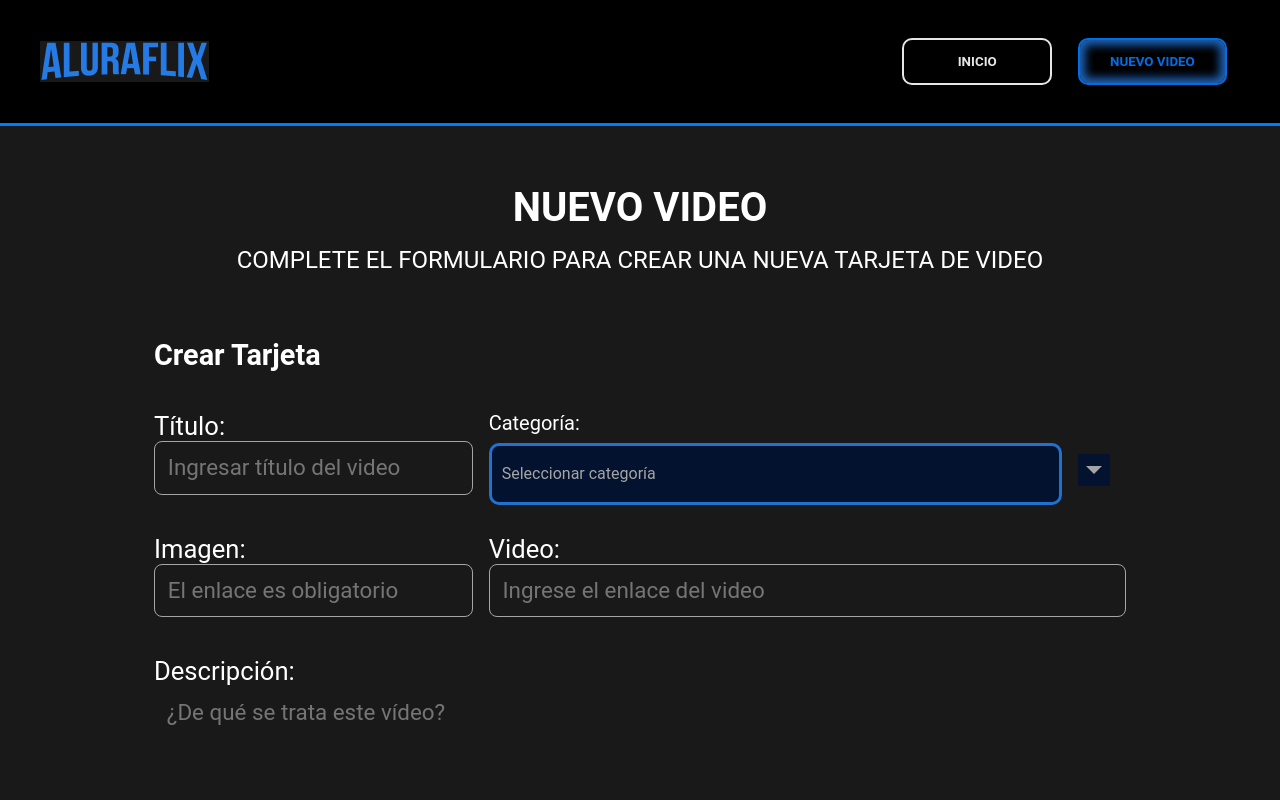
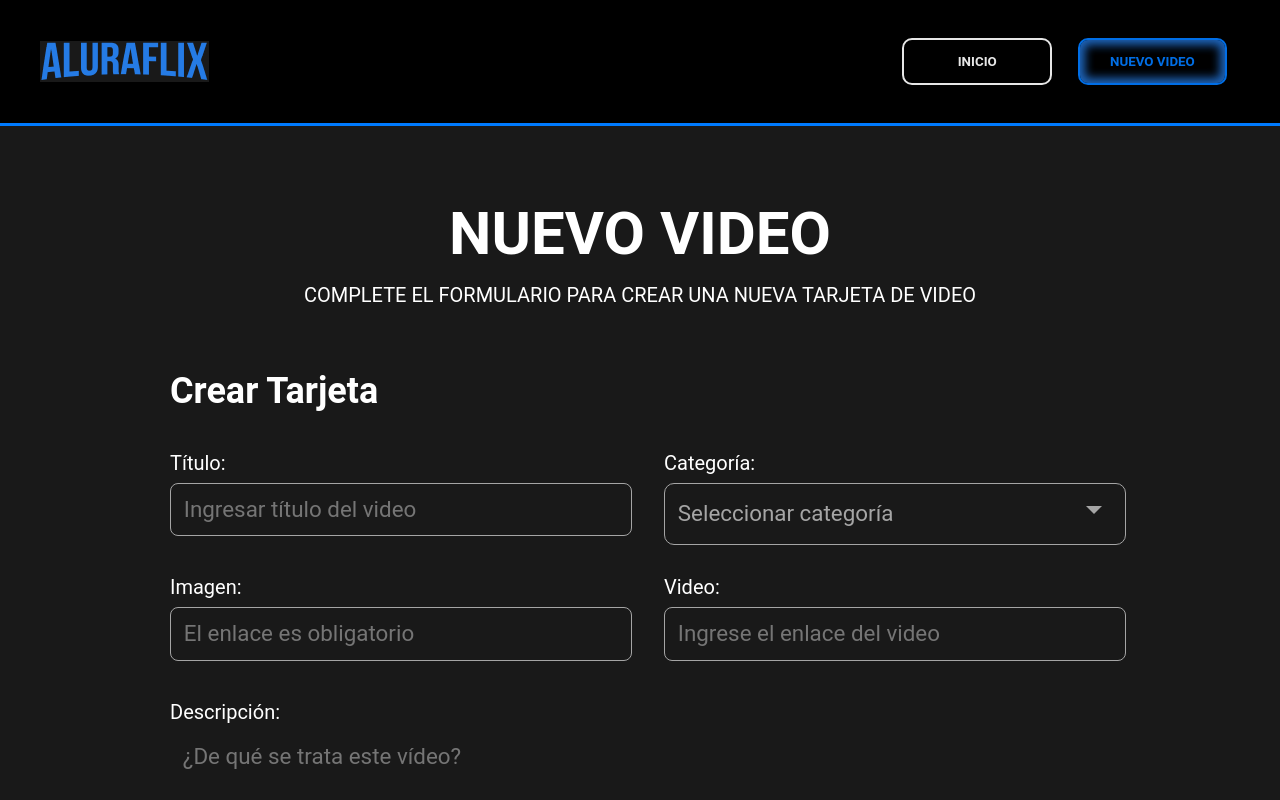
Before and after one commit to Mariq12/challenge-aluraflix, a React (Vite) app: page /newVideo in a window 1280 px wide. Shown: the top 800 px of the page. Built offline with nearby package versions, Linux system fonts and the light colour scheme.

Commit message:
Correción de los campos para que tengan mismo color, corrección de la validación de la imagen

```diff
--- a/src/components/modal/Modal.jsx
+++ b/src/components/modal/Modal.jsx
@@ -80,6 +80,7 @@ const Modal = ({ card, isOpen, onClose, onSave }) => {
                         {errors.title && <span className="error-message">{errors.title}</span>}
                     </label>
                     <OptionList
+                        className="modal-form-option"
                         value={formData.team}
                         onChange={(e) => handleChange({ target: { name: 'team', value: e.target.value } })}
                         options={categoryData}
--- a/src/components/optionList/OptionList.css
+++ b/src/components/optionList/OptionList.css
@@ -29,7 +29,23 @@
     width: 100%;
     box-sizing: border-box;
     margin-bottom: 0;
+}
 
+.selected-value {
+    background: var(--color-bg-edit);
+    color: var(--color-light-gray);
+    margin-top: 1rem;
+    border: 3px solid var(--color-blue-light);
+    width: 100%;
+    padding: 10px;
+    border-radius: 10px;
+    box-sizing: border-box;
+    resize: none;
+    overflow: hidden;
+    margin-bottom: 1rem;
+    outline: none;
+    transition: border-color 0.3s ease;
+    min-height: 3.875rem;
 }
 
 .input-with-icon .dropdown-icon {
--- a/src/components/optionList/OptionList.jsx
+++ b/src/components/optionList/OptionList.jsx
@@ -33,10 +33,10 @@ const OptionList = ({ value, onChange, options }) => {
         <div className="option-list" ref={dropdownRef}>
             <label>Categoría:</label>
             <div className="input-with-icon" onClick={handleToggleDropdown}>
-                <div className="selected-value modal-form-input">
+                <div className="selected-value new-video__form-input">
                     {value || "Seleccionar categoría"}
                 </div>
-                <IoMdArrowDropdown className="dropdown-icon" />
+                <IoMdArrowDropdown className="dropdown-icon dropdown-icon-video" />
             </div>
             {isOpen && (
                 <ul className="dropdown-options">
--- a/src/pages/newVideo/NewVideo.css
+++ b/src/pages/newVideo/NewVideo.css
@@ -16,13 +16,13 @@
 }
 
 .new-video__title {
-    font-size: 2.5rem;
+    font-size: 3.75rem;
     font-weight: 700;
     margin-bottom: 1rem;
 }
 
 .new-video__description {
-    font-size: 1.5rem;
+    font-size: 1.25rem;
     font-weight: 400;
     margin-bottom: 2rem;
     background-color: transparent;
@@ -43,17 +43,19 @@
     margin-bottom: 1.5rem;
 }
 
-.form-section__left {
+.form-section__left,
+.form-section__right {
     flex: 1;
-    margin-right: 1rem;
+    margin: 0 1rem;
 }
 
-.form-section__right {
-    flex: 2;
+.form-section__left:last-child,
+.form-section__right:last-child {
+    margin-right: 0;
 }
 
 .new-video__form-title {
-    font-size: 1.8rem;
+    font-size: 2.25rem;
     font-weight: 700;
     margin-bottom: 1rem;
 }
@@ -61,17 +63,24 @@
 .new-video__form-label {
     display: block;
     margin-bottom: 1rem;
-    font-size: 1.6rem;
+    font-size: 1.25rem;
 }
 
 .new-video__form-input {
+    margin-top: 0.5rem;
     width: 100%;
     padding: 0.8rem;
     font-size: 1.4rem;
     border: 1px solid var(--color-light-gray);
     border-radius: 0.5rem;
-    background-color: var(--color-b);
-    color: var(--color-light-gray);
+    background-color: transparent;
+}
+
+.dropdown-icon-video {
+    background-color: transparent !important;
+}
+.new-video__form-select {
+    color: red !important;
 }
 
 .new-video__form-textarea {
@@ -111,7 +120,7 @@
 }
 
 .new-video__form-button--save {
-    background-color: var(--color-primary);
+    border: 2px solid var(--color-blue);
     color: var(--color-white);
 }
 
@@ -120,10 +129,10 @@
 }
 
 .new-video__form-button--cancel {
-    background-color: var(--color-gray-light);
+    background-color: var(--color-light-gray);
     color: var(--color-text);
 }
 
 .new-video__form-button--cancel:hover {
-    background-color: var(--color-gray);
+    background-color: var(--color-light-gray);
 }
--- a/src/pages/newVideo/NewVideo.jsx
+++ b/src/pages/newVideo/NewVideo.jsx
@@ -29,7 +29,6 @@ function NewVideo() {
 
     useEffect(() => {
         validateFormAndSetErrors();
-    // eslint-disable-next-line react-hooks/exhaustive-deps
     }, [formData]);
 
     const validateFormAndSetErrors = async () => {
@@ -79,13 +78,13 @@ function NewVideo() {
     };
 
     return (
-        <main className="container__new-video">
-            <section className="new-video__header">
+        <div className="container__new-video">
+            <header className="new-video__header">
                 <h1 className="new-video__title">NUEVO VIDEO</h1>
                 <p className="new-video__description">
                     COMPLETE EL FORMULARIO PARA CREAR UNA NUEVA TARJETA DE VIDEO
                 </p>
-            </section>
+            </header>
             <form className="new-video__form" onSubmit={handleSave}>
                 <div className="form-section">
                     <div className="form-section__left">
@@ -112,6 +111,7 @@ function NewVideo() {
                     </div>
                     <div className="form-section__right">
                         <OptionList
+                            className="new-video__form-label new-video__form-select"
                             value={formData.team}
                             onChange={(e) => {
                                 handleChange({ target: { name: 'team', value: e.target.value } });
@@ -195,7 +195,7 @@ function NewVideo() {
                     </button>
                 </div>
             </form>
-        </main>
+        </div>
     );
 }
 
--- a/src/utils/ValidateForm.js
+++ b/src/utils/ValidateForm.js
@@ -48,14 +48,12 @@ export const validateForm = async (formData) => {
 
 // Validate photo URL
 const isPhotoURLValid = (url) => {
-    const photoUrlPattern = /^https:\/\/i\.ytimg\.com\/vi\/[a-zA-Z0-9_-]+\/(maxresdefault|sddefault)\.(jpg|jpeg|png)$/;
-
+    const photoUrlPattern = /\.(jpg|jpeg|png|gif)$/i;
     return photoUrlPattern.test(url);
 };
 
 // Validate video URL
 const isVideoURLValid = (url) => {
     const videoUrlPattern = /^https:\/\/www\.youtube\.com\/embed\/[a-zA-Z0-9_-]+\?si=[a-zA-Z0-9_-]+$/;
-
     return videoUrlPattern.test(url);
 };
```
